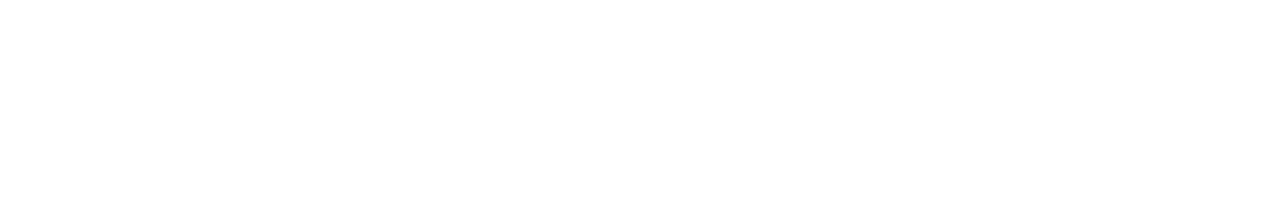
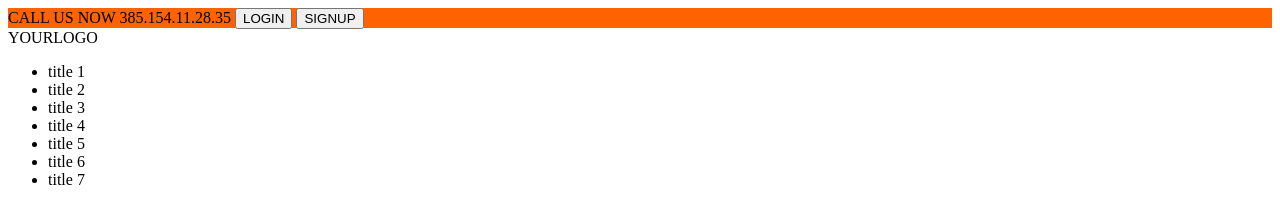
Before and after one commit to publikwerker/PSDtoHTML, a plain HTML site: page index.html in a window 1280 px wide. Drawn offline with Linux system fonts and the light colour scheme.

Commit message:
created index.css, started building header

```diff
--- /dev/null
+++ b/index.css
@@ -0,0 +1,7 @@
+* {
+  box-sizing: border-box;
+}
+header {
+  background-color: #ff6200;
+  height: 20px;
+}
--- a/index.html
+++ b/index.html
@@ -1,4 +1,33 @@
 <!DOCTYPE html>
-<html lang="en">
+<html lang="en-US">
+  <head>
+    <meta charset="utf-8" />
+    <link rel="stylesheet" type="text/css" href="index.css">
+  </head>
+  <body>
+    <header>
+      <div>
+
+        <span>CALL US NOW</span>
+        <span>385.154.11.28.35</span>
+        <button>LOGIN</button>
+        <button>SIGNUP</button>
+      </div>
+      <div>
+        <div>YOURLOGO</div>
+        <nav>
+          <ul>
+            <li>title 1</li>
+            <li>title 2</li>
+            <li>title 3</li>
+            <li>title 4</li>
+            <li>title 5</li>
+            <li>title 6</li>
+            <li>title 7</li>
+          </ul>
+        </nav>
+      </div>
+    </header>
+  </body>
 
 </html>
```
